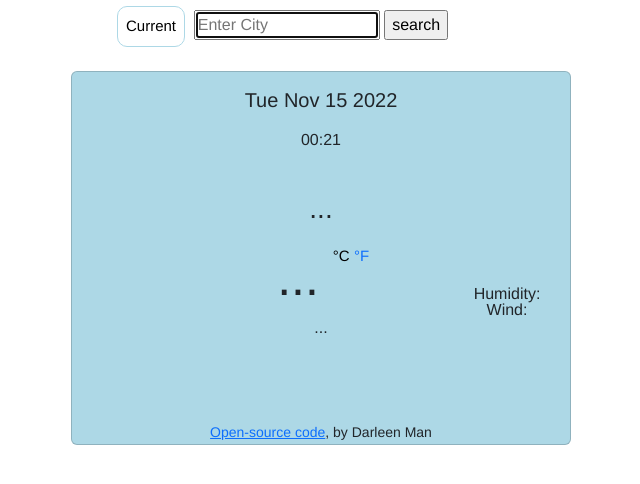
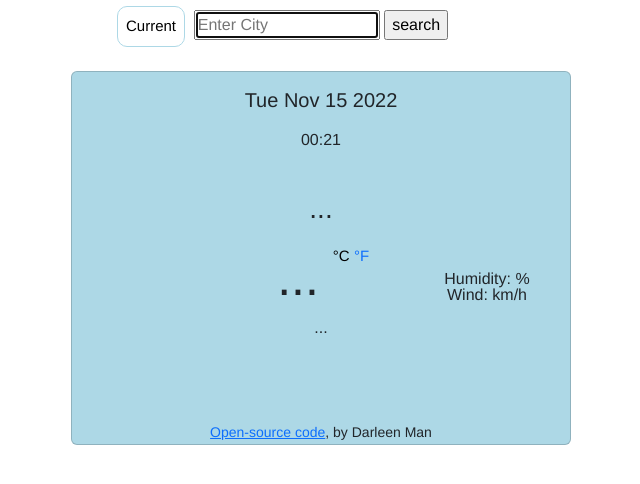
Before and after one commit to darleeenman/weather-app, a plain HTML site: page index.html in a window 1280 px wide. Shown: the whole page, without its empty margins (319-959 px from the left). Drawn offline with nearby package versions, Linux system fonts and the light colour scheme.

Commit message:
update li
li + span id wind/humidity

```diff
--- a/index.html
+++ b/index.html
@@ -54,8 +54,8 @@
             <p id="temperature-description">...</p>
 
             <ul>
-            Humidity:<li id="humidity"></li>
-            Wind:<li id="wind"></li>
+            <li>Humidity: <span id="humidity"></span>%</li>
+            <li>Wind: <span id="wind"></span>km/h</li>
             </ul>
           </div>
         </div>
--- a/style.css
+++ b/style.css
@@ -82,7 +82,7 @@ ul {
 }
 li {
   position: relative;
-  right: -45px;
+  right: 20px;
   top: -15px;
   list-style: none;
   display: list-item;
```
